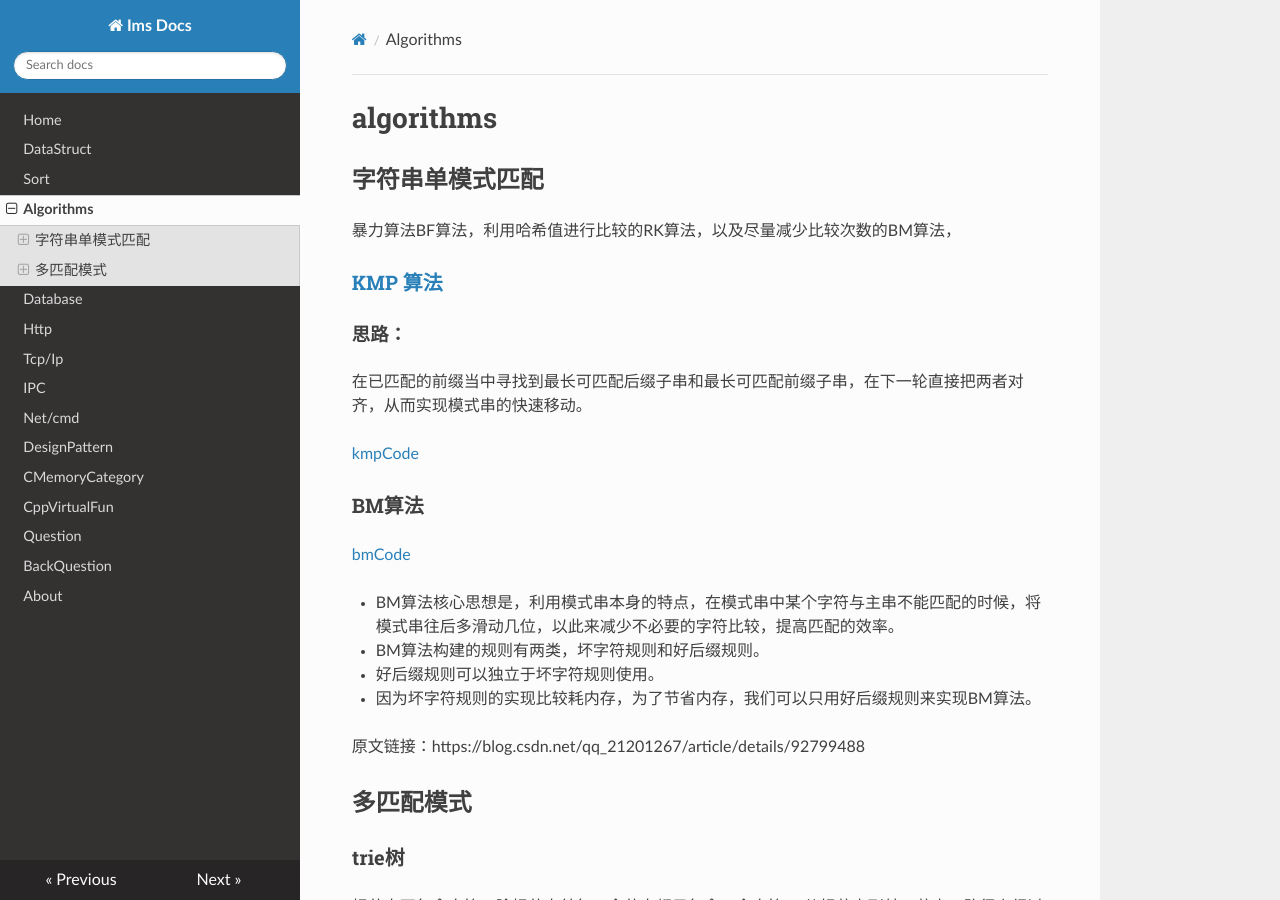
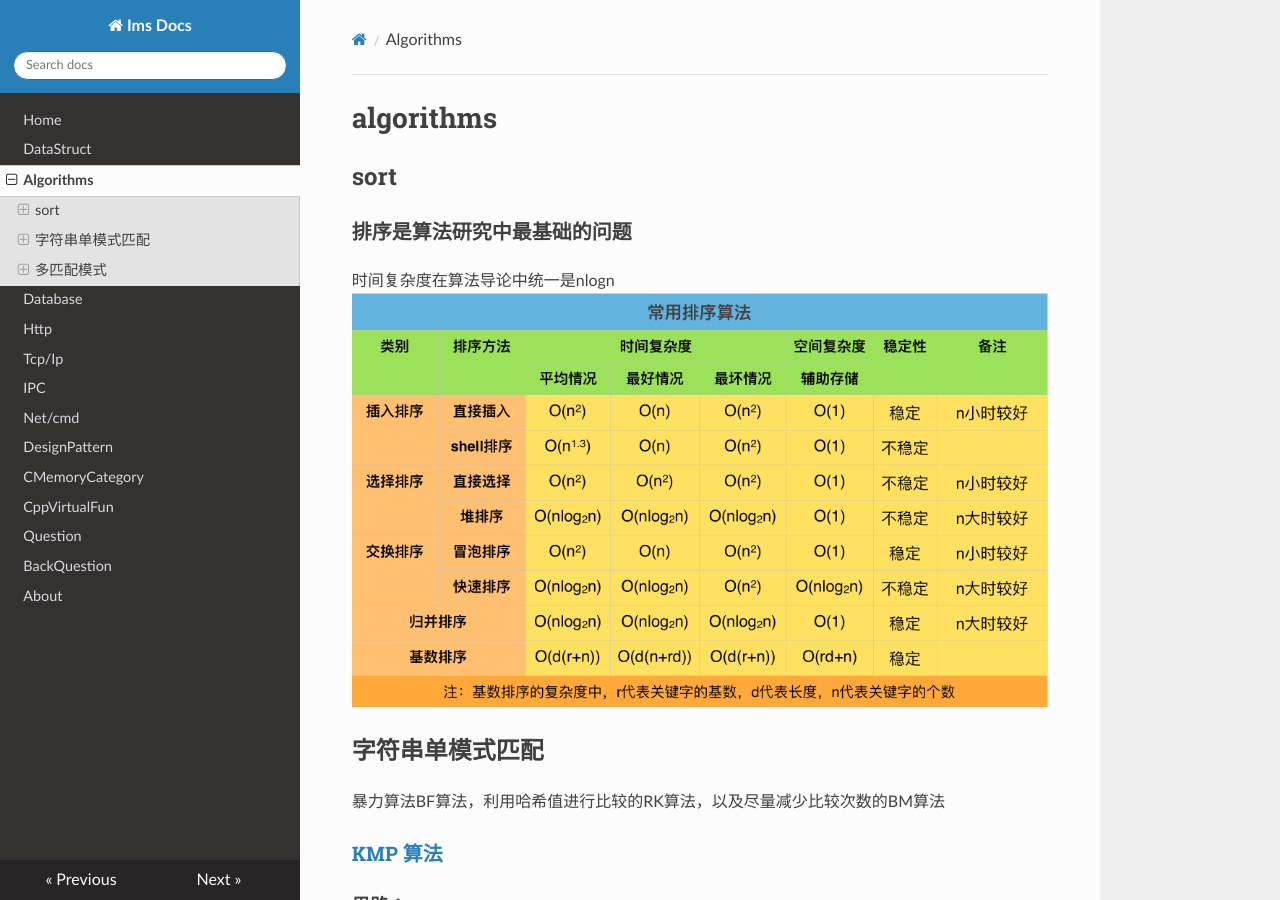
Before and after one commit to ims0/mkdocs, an MkDocs documentation site: the page built from docs/algorithms.md, in a window 1280 px wide and 900 px high. Built offline with MkDocs 1.6.1, drawn with Linux system fonts in a browser that asks for light colours; nearby versions of some CDN libraries.

Commit message:
modify heap sort

```diff
--- a/docs/algorithms.md
+++ b/docs/algorithms.md
@@ -1,8 +1,14 @@
 # algorithms
+
+## sort
+### 排序是算法研究中最基础的问题
+
+时间复杂度在算法导论中统一是nlogn
+![avatar](dataStruct_pic/sort_sum.png)
 
 ## 字符串单模式匹配
 
-暴力算法BF算法，利用哈希值进行比较的RK算法，以及尽量减少比较次数的BM算法，
+暴力算法BF算法，利用哈希值进行比较的RK算法，以及尽量减少比较次数的BM算法
 
 ### [KMP 算法](https://baijiahao.baidu.com/s?id=1659735837100760934&wfr=spider&for=pc)
 
--- a/mkdocs.yml
+++ b/mkdocs.yml
@@ -3,7 +3,6 @@ theme: readthedocs
 nav:
     - Home: index.md
     - DataStruct: dataStruct.md
-    - Sort: sort.md
     - Algorithms: algorithms.md
     - Database: database.md
     - Http: http.md
```
Also changed, not shown: docs/sort.md (deleted, +0 -6 lines), 1 other file.
